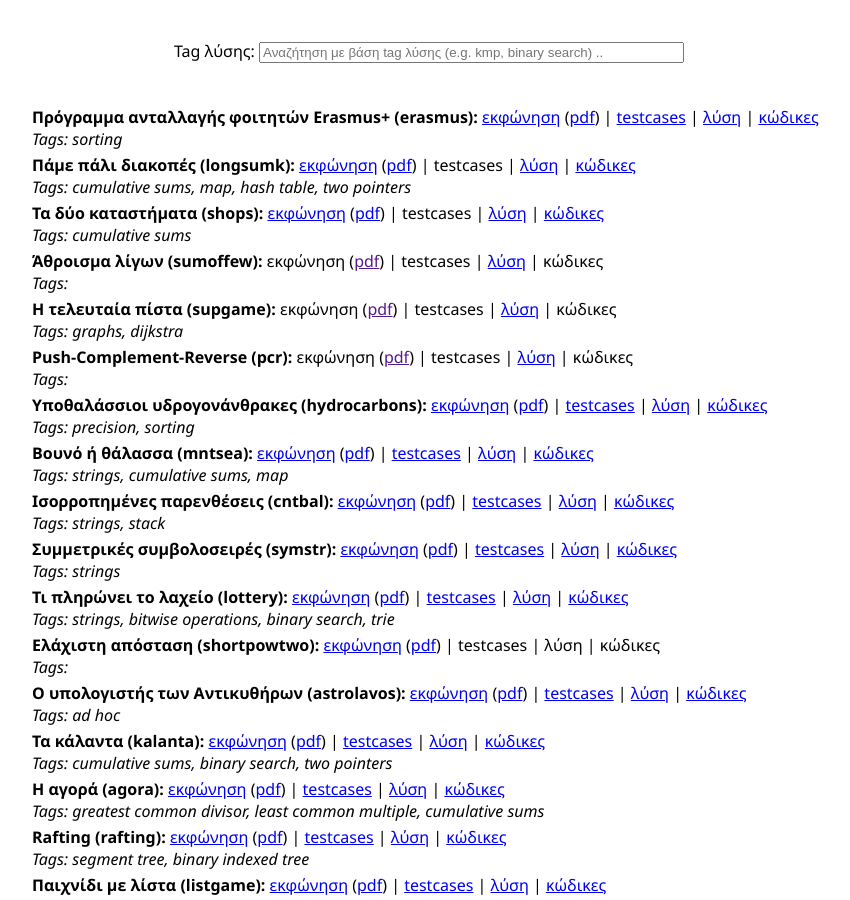
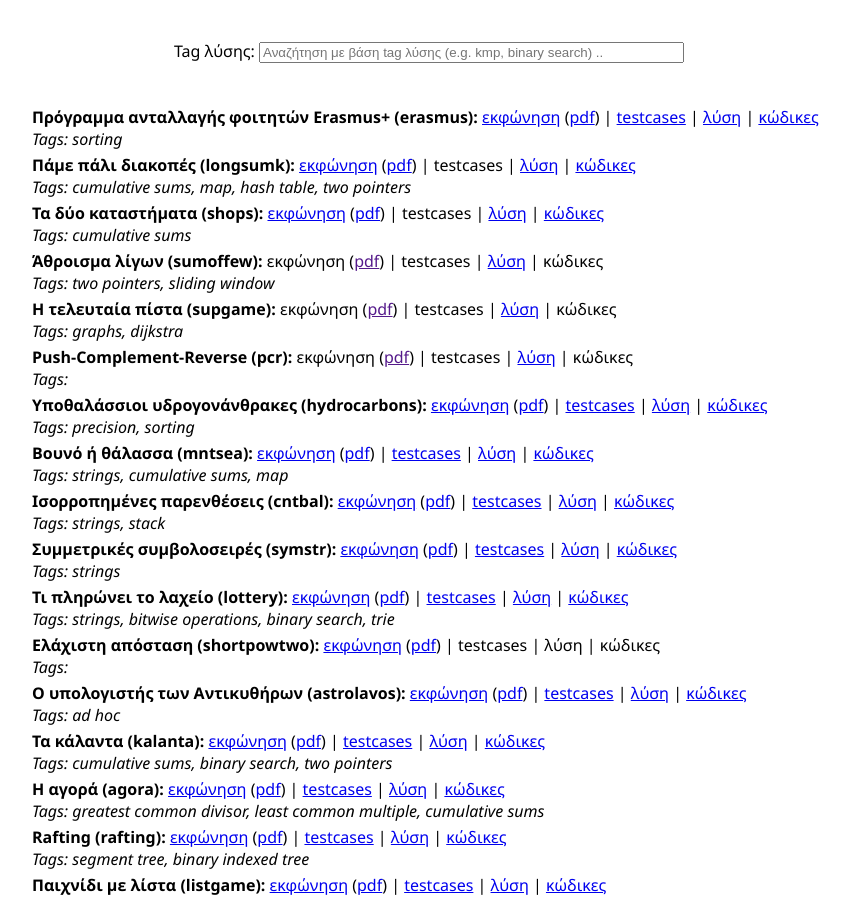
Before and after one commit to pdp-archive/pdp-archive.github.io, a Jekyll site: the page built from categorised.html, in a window 1280 px wide and 900 px high. Shown: the whole window, without its empty margins (211-1061 px from the left). Built offline with Jekyll 4.4.1, drawn with Linux system fonts in a browser that asks for light colours.

Commit message:
Added tags for 32c-sumoffew

```diff
--- a/_data/contests/32-PDP.yml
+++ b/_data/contests/32-PDP.yml
@@ -41,7 +41,7 @@ sumoffew:
    solution_author: "Μάκης Αρσένης"
    codes_in_git: false
    points: 30
-   solution_tags: []
+   solution_tags: ["two pointers", "sliding window"]
 
 supgame:
    full_name: "Η τελευταία πίστα"
```
